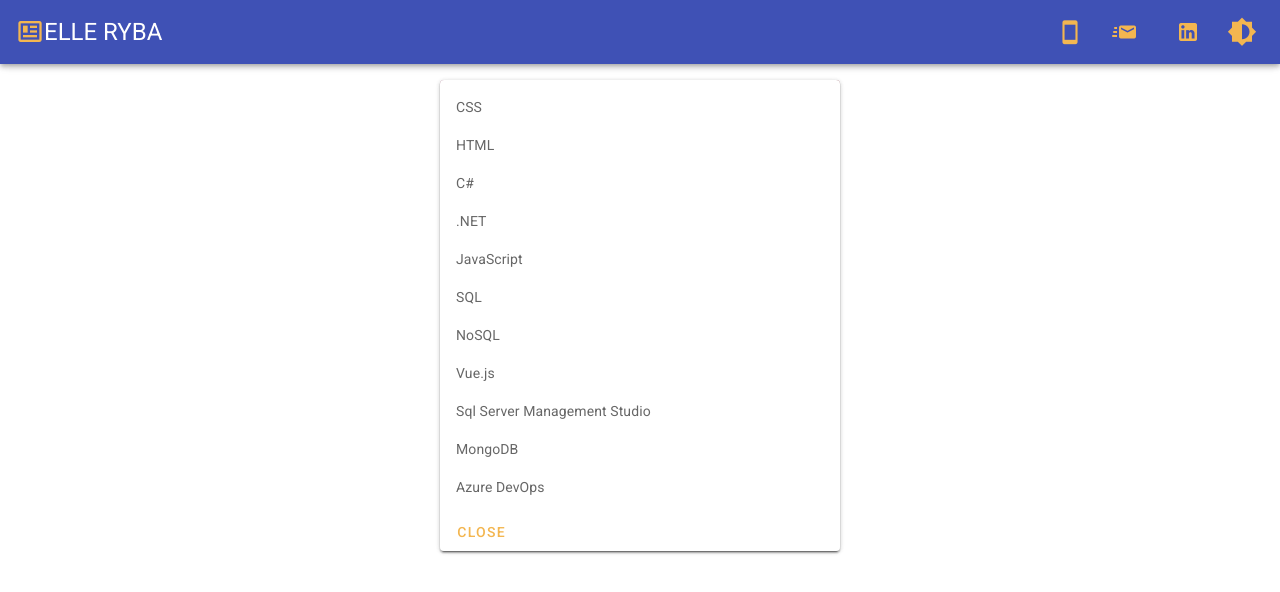
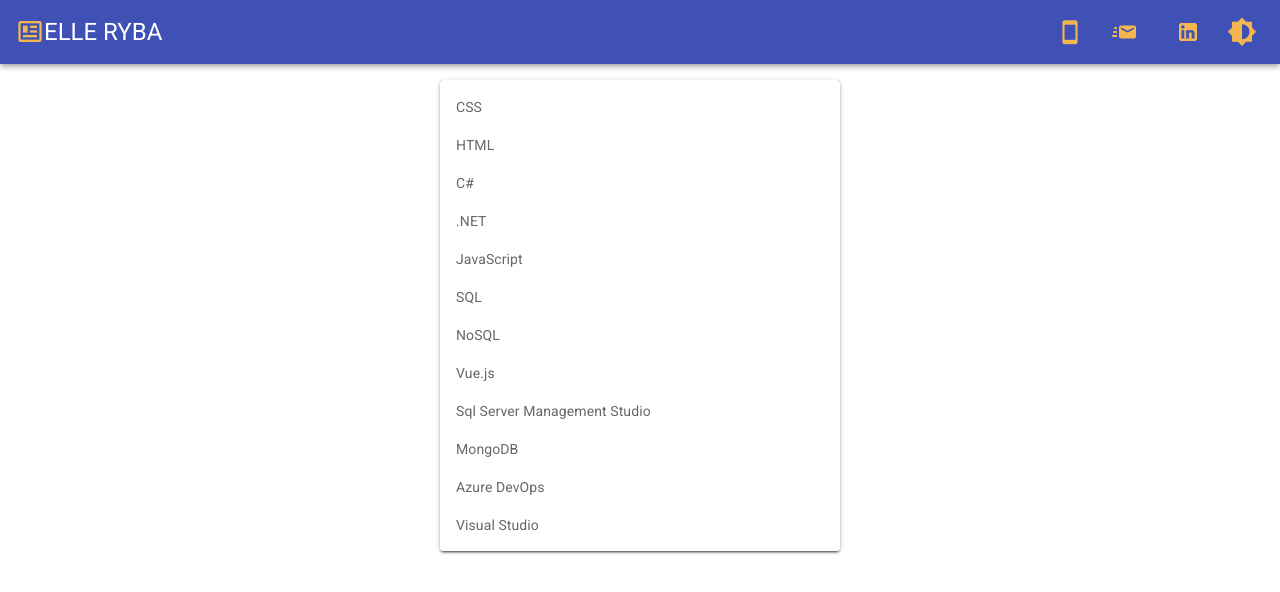
Before and after one commit to elleryba/vuetify-resume, a Vue app: page / in a window 1280 px wide. Both pictures are taken after a click on the button "TECH SKILLS". Shown: the top 592 px of the page. Built offline with nearby package versions, Linux system fonts and the light colour scheme.

Commit message:
- create TechSkills component - add scroll for text overflow in TechSkills

```diff
--- a/src/components/AboutMe.vue
+++ b/src/components/AboutMe.vue
@@ -6,7 +6,7 @@
       >
         <v-img
           max-height="250"
-          src="../assets/profile_pic.png"
+          :src="profilePic"
         ></v-img>
 
         <v-card-title>Elle Ryba</v-card-title>
@@ -29,44 +29,23 @@
 
         <v-divider class="mx-4"></v-divider>
 
-        <v-card-actions>
-          <v-btn
-            text
-            color="warning"
-            @click="showTechStack = true"
-          >
-            Tech Skills
-          </v-btn>
-        </v-card-actions>
+        <TechSkills />
 
-        <v-expand-transition>
-          <v-card
-            v-if="showTechStack"
-            class="transition-fast-in-fast-out v-card--reveal"
-            style="height: 100%;"
-          >
-            <v-card-text class="pb-0">
-              <p v-for="t in techSkills" :key="t">{{t}}</p>
-            </v-card-text>
-            <v-card-actions class="pt-0">
-              <v-btn
-                text
-                color="warning"
-                @click="showTechStack = false"
-              >
-                Close
-              </v-btn>
-            </v-card-actions>
-          </v-card>
-        </v-expand-transition>
       </v-card>
 </template>
 
 <script>
+import TechSkills from './TechSkills.vue'
+
 export default {
   name: 'AboutMe',
+  components: {
+    TechSkills
+  },
   data: () => ({
     loading: false,
+    // would like to store and retrieve via api
+    profilePic: require('../assets/profile_pic.png'),
     resetChip: false,
     selection: undefined,
     showTechStack: false,
--- /dev/null
+++ b/src/components/TechSkills.vue
@@ -0,0 +1,73 @@
+<template>
+  <div>
+    <v-card-actions>
+      <v-btn
+        text
+        color="warning"
+        @click="showTechStack = true"
+      >
+        Tech Skills
+      </v-btn>
+    </v-card-actions>
+
+    <v-expand-transition>
+      <v-card
+        v-if="showTechStack"
+        class="transition-fast-in-fast-out v-card--reveal scroll"
+        style="height: 100%;"
+      >
+        <v-card-text class="pb-0">
+          <p v-for="t in techSkills" :key="t">{{t}}</p>
+        </v-card-text>
+        <v-card-actions class="pt-0">
+          <v-btn
+            text
+            color="warning"
+            @click="showTechStack = false"
+          >
+            Close
+          </v-btn>
+        </v-card-actions>
+      </v-card>
+    </v-expand-transition>
+  </div>
+</template>
+
+<script>
+export default {
+  name: 'TechSkills',
+  data: () => ({
+    showTechStack: false,
+    // this will eventually be moved to a db and pulled via api call
+    techSkills: [
+      'CSS',
+      'HTML',
+      'C#',
+      '.NET',
+      'JavaScript',
+      'SQL',
+      'NoSQL',
+      'Vue.js',
+      'Sql Server Management Studio',
+      'MongoDB',
+      'Azure DevOps',
+      'Visual Studio',
+      'Visual Studio Code',
+      'Postman'
+    ]
+  }),
+  methods:{}
+}
+</script>
+
+<style scoped>
+.v-card--reveal {
+  bottom: 0;
+  opacity: 1 !important;
+  position: absolute;
+  width: 100%;
+}
+.scroll {
+  overflow-y: scroll
+}
+</style>
```
